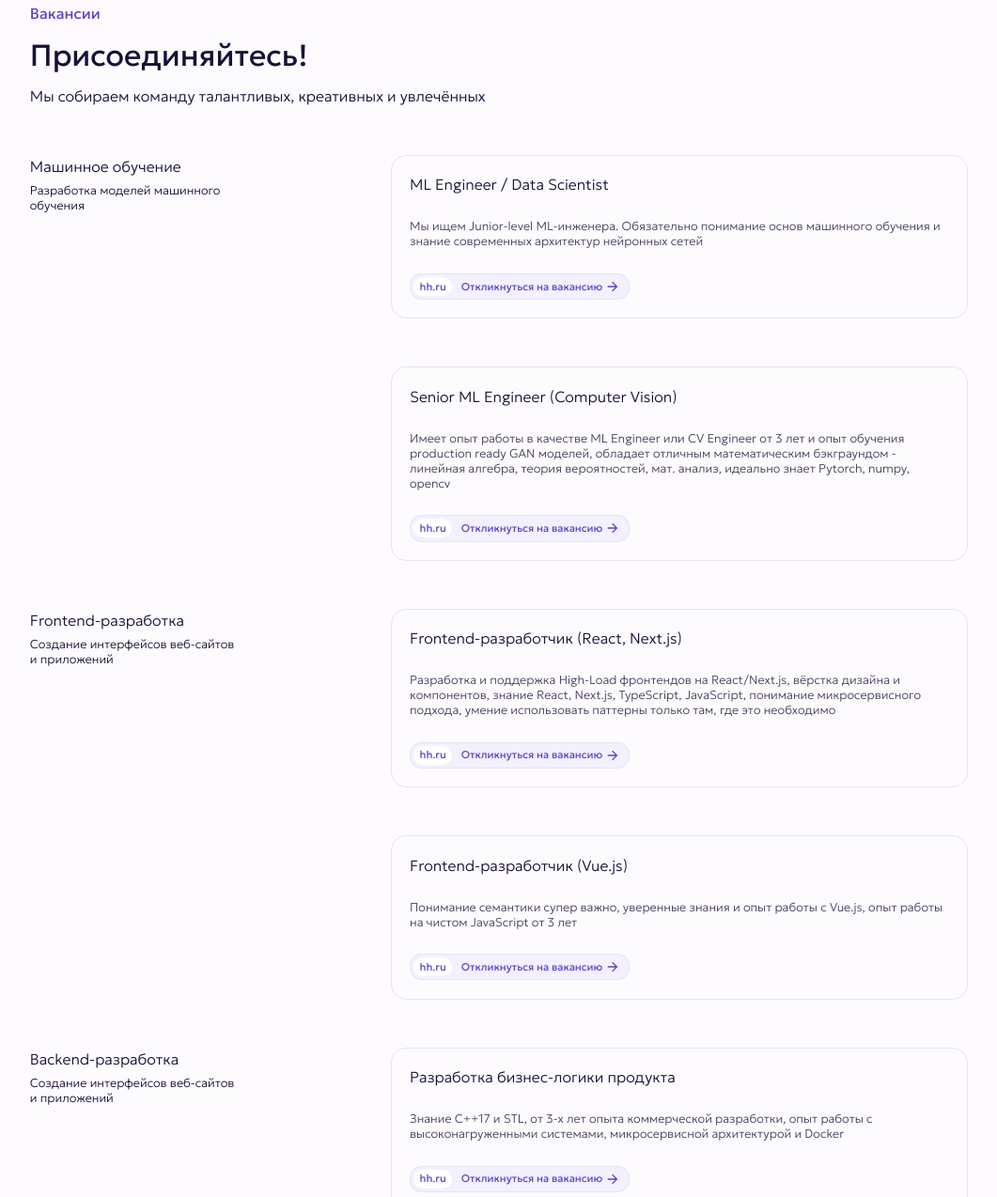
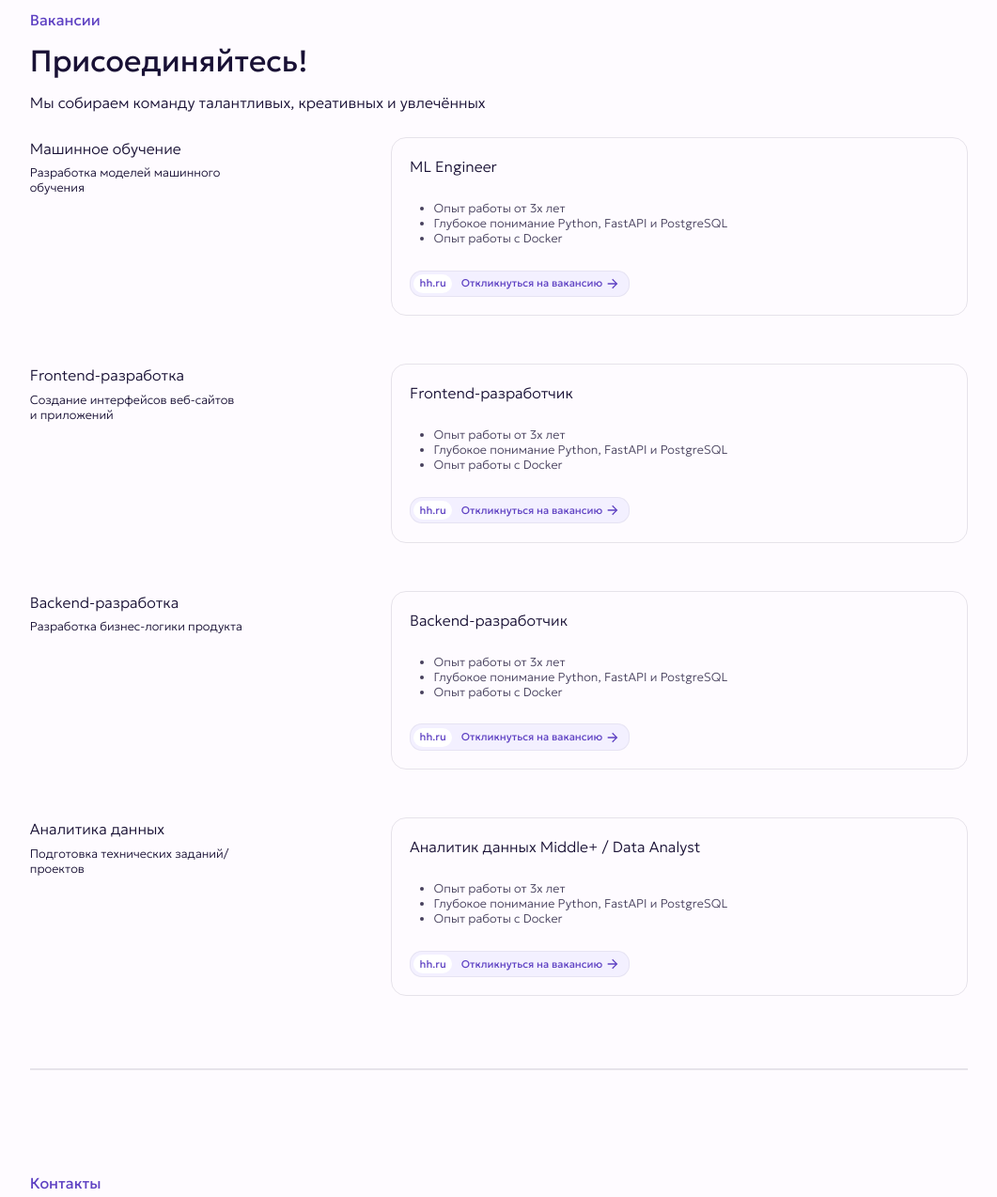
Before and after one commit to kxxdree/free-labor, a plain HTML site: page index.html in a window 1280 px wide. Shown: the part 1316-2590 px from the top of the page at 94% size, without its empty margins (109-1170 px from the left). Drawn offline with Linux system fonts and the light colour scheme.

Commit message:
feat: add new vacancy display

```diff
--- a/assets/script.js
+++ b/assets/script.js
@@ -2,48 +2,34 @@ const vacancies = [
   {
     stackTitle: "Машинное обучение",
     stackDescription: "Разработка моделей машинного обучения",
-    vacancyName: "ML Engineer / Data Scientist",
-    vacancyAbout: "Мы ищем Junior-level ML-инженера. Обязательно понимание основ машинного обучения и знание современных архитектур нейронных сетей",
-  },
-  {
-    stackTitle: "",
-    stackDescription: " ",
-    vacancyName: "Senior ML Engineer (Computer Vision)",
-    vacancyAbout:
-      "Имеет опыт работы в качестве ML Engineer или CV Engineer от 3 лет и опыт обучения production ready GAN моделей, обладает отличным математическим бэкграундом - линейная алгебра, теория вероятностей, мат. анализ, идеально знает Pytorch, numpy, opencv",
+    vacancyName: "ML Engineer",
+    vacancyRequirements: ["Опыт работы от 3х лет", "Глубокое понимание Python, FastAPI и PostgreSQL", "Опыт работы с Docker"],
   },
   {
     stackTitle: "Frontend-разработка",
     stackDescription: "Создание интерфейсов веб-сайтов и приложений",
-    vacancyName: "Frontend-разработчик (React, Next.js)",
-    vacancyAbout:
-      " Разработка и поддержка High-Load фронтендов на React/Next.js, вёрстка дизайна и компонентов, знание React, Next.js, TypeScript, JavaScript, понимание микросервисного подхода, умение использовать паттерны только там, где это необходимо",
+    vacancyName: "Frontend-разработчик",
+    vacancyRequirements: ["Опыт работы от 3х лет", "Глубокое понимание Python, FastAPI и PostgreSQL", "Опыт работы с Docker"],
   },
-  {
-    stackTitle: "",
-    stackDescription: "",
-    vacancyName: "Frontend-разработчик (Vue.js)",
-    vacancyAbout: " Понимание семантики супер важно, уверенные знания и опыт работы с Vue.js, опыт работы на чистом JavaScript от 3 лет",
-  },
+
   {
     stackTitle: "Backend-разработка",
-    stackDescription: "Создание интерфейсов веб-сайтов и приложений",
-    vacancyName: "Разработка бизнес-логики продукта",
-    vacancyAbout:
-      "Знание C++17 и STL, от 3-х лет опыта коммерческой разработки, опыт работы с высоконагруженными системами, микросервисной архитектурой и Docker",
+    stackDescription: "Разработка бизнес-логики продукта",
+    vacancyName: "Backend-разработчик",
+    vacancyRequirements: ["Опыт работы от 3х лет", "Глубокое понимание Python, FastAPI и PostgreSQL", "Опыт работы с Docker"],
   },
   {
     stackTitle: "Аналитика данных",
-    stackDescription: "Сбор, обработка, изучение и интерпретация данных",
+    stackDescription: "Подготовка технических заданий/проектов",
     vacancyName: "Аналитик данных Middle+ / Data Analyst",
-    vacancyAbout:
-      " Уверенное знание SQL (Clickhouse, Postgres, MS SQL) и Python, понимание статистики и применения в АБ тестах, навыки работы с BI-системами (Datalens), умение проводить встречи с заказчиками, снимать бизнес-требования и презентовать результаты",
+    vacancyRequirements: ["Опыт работы от 3х лет", "Глубокое понимание Python, FastAPI и PostgreSQL", "Опыт работы с Docker"],
   },
 ];
 
 for (let i = 0; i < vacancies.length; i++) {
   const vacancyStack = document.createElement("div");
   vacancyStack.classList.add("vacancies-stack");
+  const vacancyReqString = vacancies[i].vacancyRequirements.map((req) => `<li class="vacancy-req">${req}</li>`).join("");
   vacancyStack.innerHTML = `
   <div class="vacancies-stack_titles-block">
           <p class="stack-title">${vacancies[i].stackTitle}</p>
@@ -52,9 +38,9 @@ for (let i = 0; i < vacancies.length; i++) {
         <ul class="vacancies-list-items">
           <li class="vacancies-item">
             <h3>${vacancies[i].vacancyName}</h3>
-            <p class="vacancy-about">
-             ${vacancies[i].vacancyAbout}
-            </p>
+              <ul class='vacancy-req-list'>
+                ${vacancyReqString}
+              </ul>
             <div class="title-content__links hh-link">
               <p class="title-content-link team">hh.ru</p>
               <div class="title-content-link join">
--- a/assets/style.css
+++ b/assets/style.css
@@ -138,7 +138,7 @@ main {
   display: flex;
   flex-direction: column;
   gap: 1rem;
-  margin-bottom: 4rem;
+  margin-bottom: 2rem;
 }
 
 .block-uptitle {
@@ -208,7 +208,7 @@ main {
 .vacancies-list-items {
   display: flex;
   flex-direction: column;
-  max-width: 48rem;
+  width: 48rem;
   gap: 1rem;
 }
 
@@ -227,7 +227,12 @@ main {
   line-height: 1.4;
 }
 
-.vacancy-about {
+.vacancy-req-list {
+  padding: 0 2rem;
+  list-style-type: disc;
+}
+
+.vacancy-req {
   font-weight: 200;
   font-size: 1rem;
   line-height: 1.25;
--- a/index.html
+++ b/index.html
@@ -47,16 +47,19 @@
           <div class="mission-about">
             <div class="block-titles">
               <p class="block-uptitle">Наша миссия</p>
-              <h3 class="block-title">Создание уникальной среды для подготовки будущих специалистов</h3>
+              <h3 class="block-title">Создаём среду для подготовки IT-специалистов</h3>
             </div>
             <ul class="mission-about-text">
-              <li>Какое‑то особо мотивирующее послание, как в глянцевых журналах от главного редактора…</li>
               <li>
                 Идейные соображения высшего порядка, а также консультация с широким активом представляет собой интересный эксперимент проверки. Значимость этих
                 проблем настолько очевидна, что начало повседневной работы по формированию позиции требуют определения и уточнения направлений прогрессивного
                 развития.
               </li>
-              <li>Задача организации, в особенности же реализация намеченных плановых заданий требуют определения и уточнения систем массового участия.</li>
+              <li>
+                Наш регион также нуждается в талантливых специалистах IT сферы. И наша команда создаёт все условия для подготовки программистов
+                в разных направлениях. Мы готовы обучать с нуля, развивать навыки и предлагать работу с уникальными проектами тем, кто уже владеет профессией.
+              </li>
+              <li>Добавляй наш сайт в закладки и следи за проектами. Если любишь IT, мы друг другу подходим:)</li>
             </ul>
           </div>
           <img class="mission-logo" src="assets/images/mission-logo.png" alt="Mission" />
```
